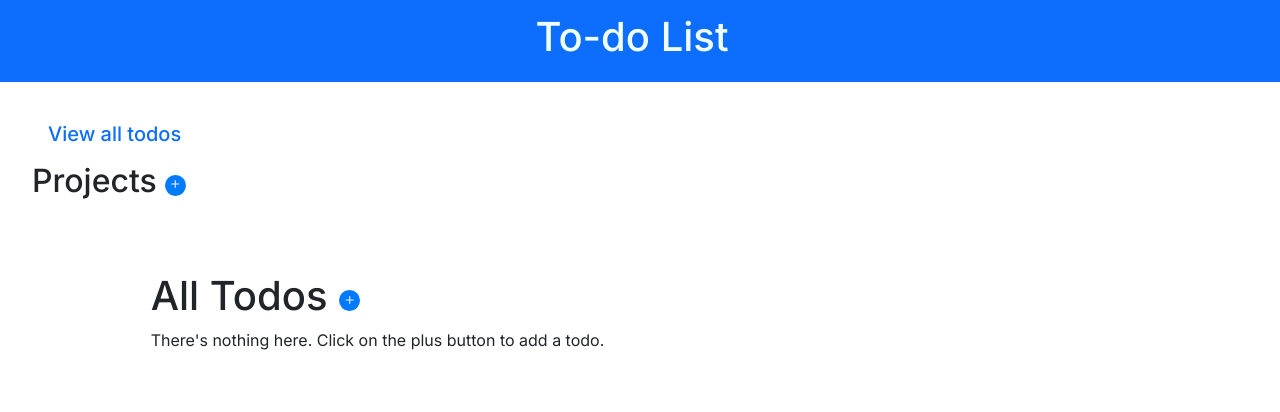
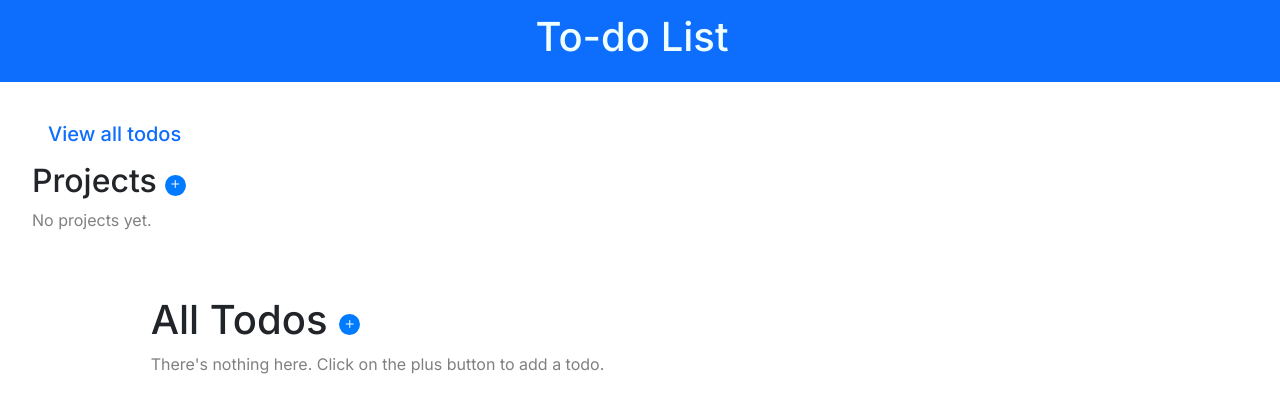
Before and after one commit to neilcasas/todo, a website built with webpack: page src/index.html in a window 1280 px wide. Built offline with nearby package versions, Linux system fonts and the light colour scheme.

Commit message:
added separate class for empty message

```diff
--- a/src/js/sideNav.js
+++ b/src/js/sideNav.js
@@ -31,7 +31,12 @@ const sideNavBar = () => {
     const projectListContainer = sideNavDiv.querySelector(
       "#project-list-container"
     );
-    for (let key of Object.keys(localStorage)) {
+
+    const projects = Object.keys(localStorage).filter(
+      (key) => key !== "todolist"
+    );
+    if (projects.length > 0) {
+      for (let key of projects) {
         if (key == "todolist") {
           continue;
         }
@@ -64,6 +69,13 @@ const sideNavBar = () => {
         // Append to projectList div
         projectListContainer.appendChild(projectLink);
       }
+    } else {
+      // Show a message if no projects have been added yet
+      const emptyDiv = document.createElement("div");
+      emptyDiv.textContent = "No projects yet.";
+      emptyDiv.classList.add("empty-message-div");
+      projectListContainer.appendChild(emptyDiv);
+    }
   };
 
   projectList();
--- a/src/js/todoListComponent.js
+++ b/src/js/todoListComponent.js
@@ -28,6 +28,7 @@ const createTodoListComponent = (todoListObject, listname) => {
     } else if (unfinishedList.length == 0) {
       const emptyDiv = document.createElement("div");
       emptyDiv.textContent = `There's nothing here. Click on the plus button to add a todo.`;
+      emptyDiv.classList.add("empty-message-div");
       list.appendChild(emptyDiv);
     }
     if (finishedList.length > 0) {
@@ -51,9 +52,10 @@ const createTodoListComponent = (todoListObject, listname) => {
       list.appendChild(finishedListDiv);
     }
   } else {
-    const listEmptyDiv = document.createElement("div");
-    listEmptyDiv.textContent = `There's nothing here. Click on the plus button to add a todo.`;
-    list.appendChild(listEmptyDiv);
+    const emptyDiv = document.createElement("div");
+    emptyDiv.textContent = `There's nothing here. Click on the plus button to add a todo.`;
+    emptyDiv.classList.add("empty-message-div");
+    list.appendChild(emptyDiv);
   }
 
   return list;
--- a/src/scss/styles.scss
+++ b/src/scss/styles.scss
@@ -55,7 +55,9 @@ textarea {
 #add-btn:active {
   background-color: #003865;
 }
-
+.empty-message-div {
+  color: gray;
+}
 /* Todo list styling */
 .todo {
   .todo-body {
@@ -72,7 +74,6 @@ textarea {
 }
 .finished-todo {
   text-decoration: line-through;
-  background-color: rgb(223, 223, 223);
 }
 
 /* Side navbar styles */
```
Lines whose indentation alone changed are shown as unchanged.
